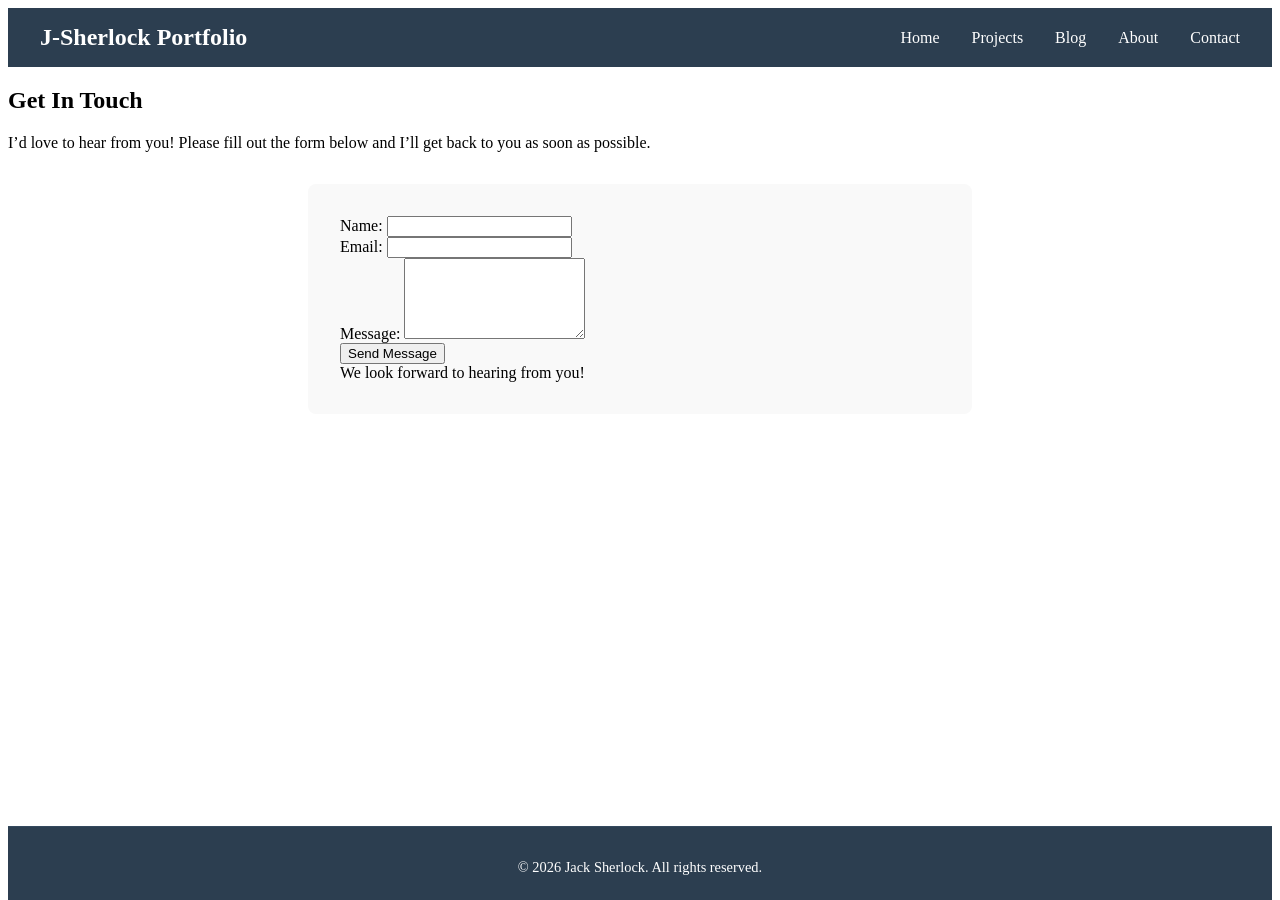
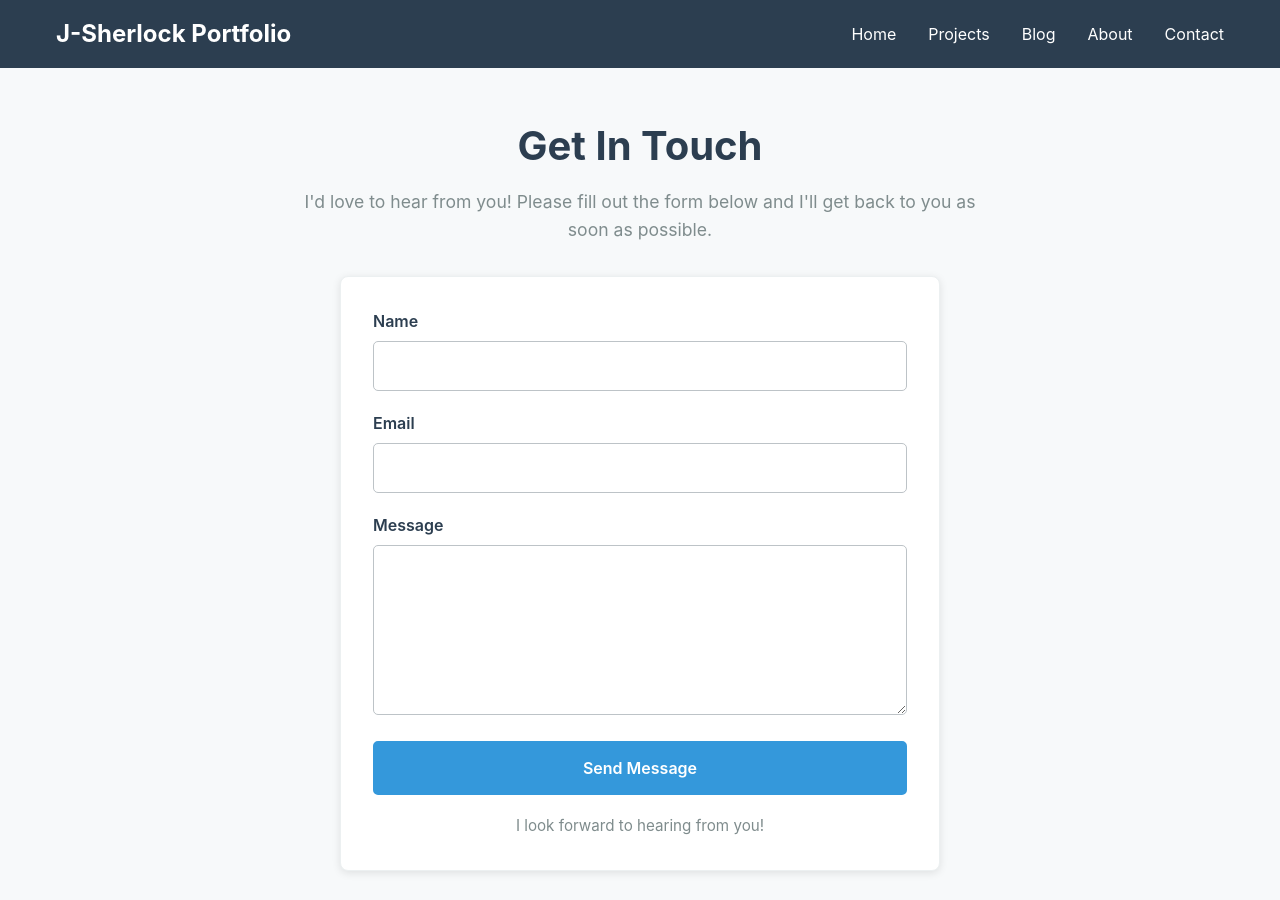
Before and after one commit to J-Sherlock/portfolio, a Jekyll site: the page built from pages/contact.markdown, in a window 1280 px wide and 900 px high. Built offline with Jekyll 4.4.1, drawn with Linux system fonts in a browser that asks for light colours.

Commit message:
Fixed the formatting of the contact page and added more styling to the contact page and to the rest of the site.

```diff
--- /dev/null
+++ b/_sass/contact_form.scss
@@ -0,0 +1,120 @@
+.contact-page {
+  max-width: 900px;
+  margin: 0 auto;
+  padding: 3rem 1rem 4rem;
+}
+
+.contact-header {
+  max-width: 700px;
+  margin: 0 auto 2rem;
+  text-align: center;
+
+  h1 {
+    margin: 0 0 0.75rem;
+    color: #2c3e50;
+    font-size: 2.5rem;
+  }
+
+  p {
+    margin: 0;
+    color: #7f8c8d;
+    font-size: 1.1rem;
+    line-height: 1.6;
+  }
+}
+
+.form-container {
+  max-width: 600px;
+  margin: 0 auto;
+  padding: 2rem;
+  background: #ffffff;
+  border: 1px solid #ecf0f1;
+  border-radius: 8px;
+  box-shadow: 0 2px 8px rgba(0, 0, 0, 0.1);
+}
+
+.form-field {
+  margin-bottom: 1.25rem;
+
+  label {
+    display: block;
+    margin-bottom: 0.5rem;
+    color: #2c3e50;
+    font-weight: 600;
+  }
+
+  input,
+  textarea {
+    box-sizing: border-box;
+    width: 100%;
+    padding: 0.75rem;
+    border: 1px solid #bdc3c7;
+    border-radius: 5px;
+    background: #ffffff;
+    color: #2c3e50;
+    font: inherit;
+    transition:
+      border-color 0.2s ease,
+      box-shadow 0.2s ease;
+  }
+
+  textarea {
+    min-height: 9rem;
+    resize: vertical;
+  }
+
+  input:focus,
+  textarea:focus {
+    outline: none;
+    border-color: #3498db;
+    box-shadow: 0 0 0 3px rgba(52, 152, 219, 0.2);
+  }
+}
+
+button[type="submit"] {
+  width: 100%;
+  padding: 0.8rem 1.25rem;
+  border: 2px solid #3498db;
+  border-radius: 5px;
+  background: #3498db;
+  color: #ffffff;
+  font: inherit;
+  font-weight: 600;
+  cursor: pointer;
+  transition:
+    background-color 0.2s ease,
+    border-color 0.2s ease,
+    transform 0.2s ease;
+
+  &:hover {
+    border-color: #2980b9;
+    background: #2980b9;
+    transform: translateY(-1px);
+  }
+
+  &:focus-visible {
+    outline: 3px solid rgba(52, 152, 219, 0.35);
+    outline-offset: 3px;
+  }
+}
+
+.form-note {
+  margin: 1.25rem 0 0;
+  color: #7f8c8d;
+  font-size: 0.95rem;
+  text-align: center;
+}
+
+@media (max-width: 768px) {
+  .contact-page {
+    padding: 2rem 1rem 3rem;
+  }
+
+  .contact-header h1 {
+    font-size: 2rem;
+  }
+
+  .form-container {
+    padding: 1.25rem;
+  }
+}
--- a/_sass/main.scss
+++ b/_sass/main.scss
@@ -1,21 +1,29 @@
 @import "header";
 @import "footer";
 @import "blog";
+@import "contact_form";
+
+*,
+*::before,
+*::after {
+  box-sizing: border-box;
+}
+
+html {
+  scroll-behavior: smooth;
+}
 
 body {
   min-height: 100vh;
+  margin: 0;
   display: flex;
   flex-direction: column;
+  background: #f7f9fa;
+  color: #34495e;
+  font-family: -apple-system, BlinkMacSystemFont, "Segoe UI", sans-serif;
+  line-height: 1.5;
 }
 
 main {
   flex: 1;
 }
-
-.form-container {
-  max-width: 600px;
-  margin: 2rem auto;
-  padding: 2rem;
-  background-color: #f9f9f9;
-  border-radius: 8px;
-}
--- a/pages/contact.markdown
+++ b/pages/contact.markdown
@@ -4,32 +4,56 @@ title: Contact
 permalink: /contact/
 ---
 
-## Get In Touch
+<section class="contact-page" aria-labelledby="contact-title">
+  <div class="contact-header">
+    <h1 id="contact-title">Get In Touch</h1>
+    <p>
+      I'd love to hear from you! Please fill out the form below and I'll get
+      back to you as soon as possible.
+    </p>
+  </div>
 
-I'd love to hear from you! Please fill out the form below and I'll get back to you as soon as possible.
+  <div class="form-container">
+    <form
+      action="https://forminit.com/f/{{ site.forminit_ID }}"
+      method="POST"
+    >
+      <div class="form-field">
+        <label for="name">Name</label>
+        <input
+          type="text"
+          id="name"
+          name="fi-sender-firstName"
+          autocomplete="name"
+          required
+        />
+      </div>
 
-<!-- Forminit Form Embed -->
-<div class="form-container">
-    <form action="https://forminit.com/f/{{ site.forminit_ID }}" method="POST">
-        <div>
-            <label for="name">Name:</label>
-            <input type="text" id="name" name="fi-sender-firstName" required>
-        </div>
+      <div class="form-field">
+        <label for="email">Email</label>
+        <input
+          type="email"
+          id="email"
+          name="fi-sender-email"
+          autocomplete="email"
+          required
+        />
+      </div>
 
-        <div>
-            <label for="email">Email:</label>
-            <input type="email" id="email" name="fi-sender-email" required>
-        </div>
+      <div class="form-field">
+        <label for="message">Message</label>
+        <textarea
+          id="message"
+          name="fi-text-message"
+          rows="6"
+          required
+        ></textarea>
+      </div>
 
-        <div>
-            <label for="message">Message:</label>
-            <textarea id="message" name="fi-text-message" rows="5" required></textarea>
-        </div>
-
-        <button type="submit">Send Message</button>
+      <button type="submit">Send Message</button>
     </form>
 
-    We look forward to hearing from you!
+    <p class="form-note">I look forward to hearing from you!</p>
 
-  <!-- Example: <iframe src="https://forminit.com/form/YOUR_FORM_ID" ...></iframe> -->
-</div>
+  </div>
+</section>
```
